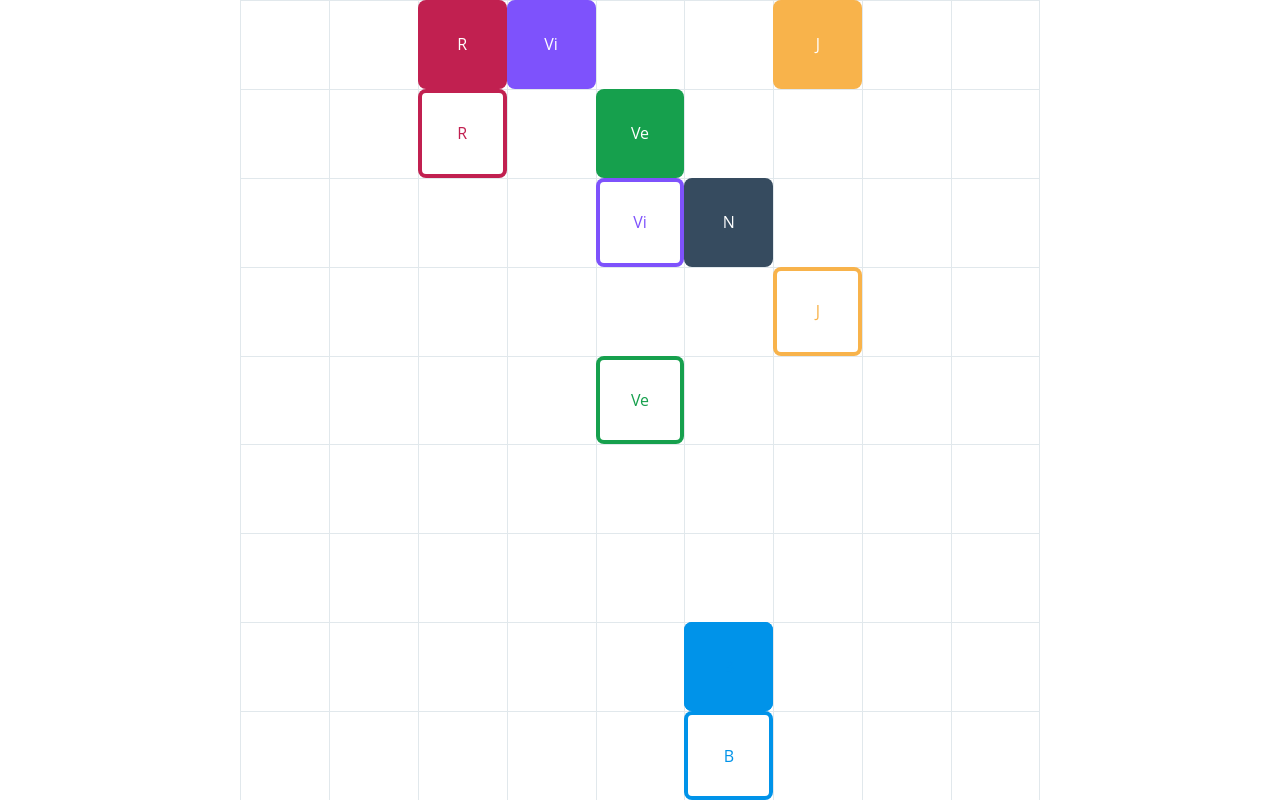
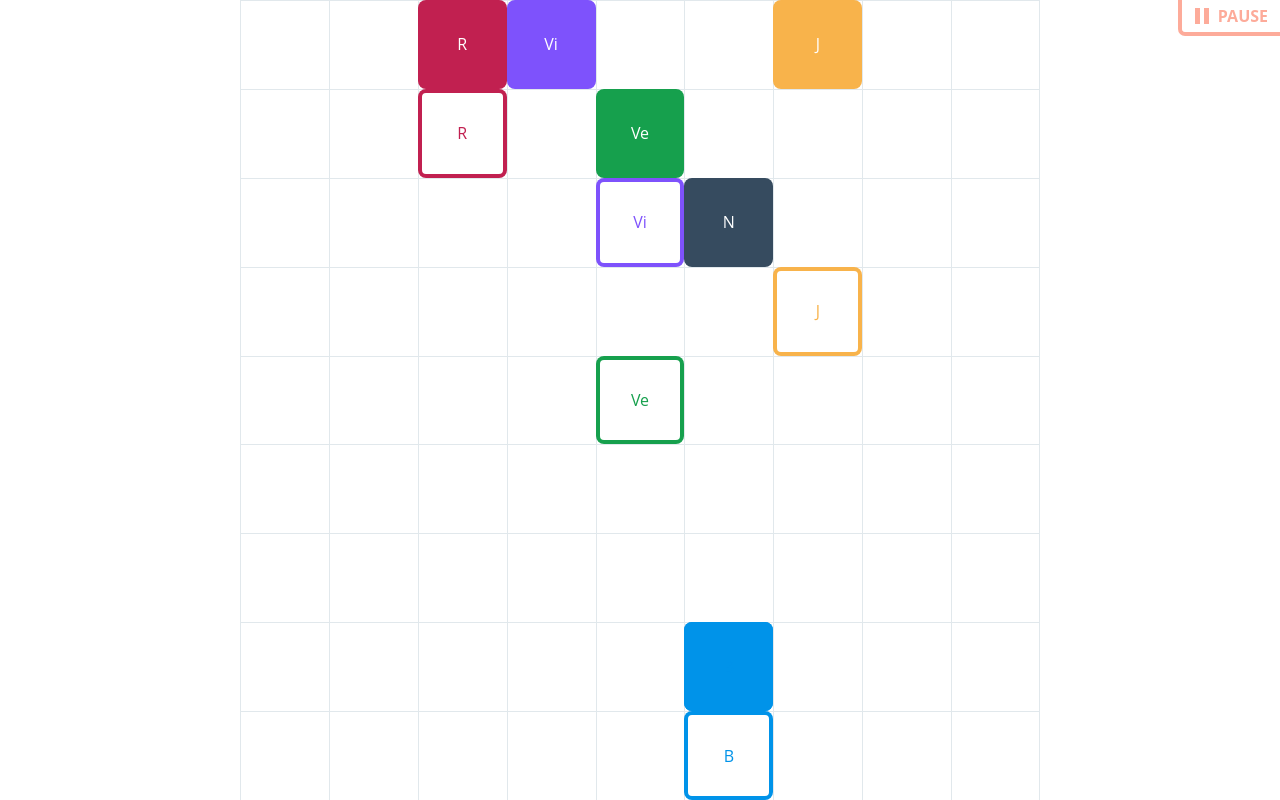
Before and after one commit to Kiclos/filles-du-numerique, a Vue app: page / in a window 1280 px wide. Built offline with nearby package versions, Linux system fonts and the light colour scheme.

Commit message:
feat[wip]: pause screen

```diff
--- /dev/null
+++ b/src/assets/scss/_game-ui.scss
@@ -0,0 +1,71 @@
+.dt-pause {
+
+  &__button {
+    display: flex;
+    align-items: center;
+    justify-content: center;
+    position: absolute;
+    top: 0;
+    right: 0;
+    padding: .5rem .75rem;
+    border-top: none;
+    border-right: none;
+    border-left: 4px solid $orange;
+    border-bottom: 4px solid $orange;
+    border-bottom-left-radius: 7px;
+    background: none;
+    line-height: 1rem;
+    font-size: 1rem;
+    color: $orange;
+    font-weight: bold;
+    text-transform: uppercase;
+    cursor: pointer;
+    transition: .3s;
+
+    &:hover {
+      background-color: $orange;
+      color: $white;
+
+      .dt-pause__icon span {
+        background-color: $white;
+      }
+    }
+
+    &.-opened .dt-pause__icon {
+      span {
+        width: 3px;
+
+        &:first-child {
+          margin-right: 0;
+          transform: rotateZ(-45deg) translateX(75%);
+        }
+
+        &:last-child {
+          transform: rotateZ(45deg) translateX(-75%);
+        }
+      }
+    }
+  }
+
+  &__icon {
+    position: relative;
+    display: flex;
+    justify-content: center;
+    align-items: center;
+    height: 1rem;
+    width: 1rem;
+    margin-right: .5rem;
+
+    span {
+      height: 100%;
+      width: 5px;
+      background-color: $orange;
+      transition: .3s;
+
+      &:first-of-type {
+        margin-right: .25rem;
+      }
+    }
+  }
+
+}
--- a/src/assets/scss/main.scss
+++ b/src/assets/scss/main.scss
@@ -18,6 +18,7 @@
 
 // ui
 @import "ui-islands";
+@import "game-ui";
 
 // views
 @import "number-link";
--- a/src/components/Games/NumberLink.vue
+++ b/src/components/Games/NumberLink.vue
@@ -1,5 +1,6 @@
 <template>
   <div class="dt-number-link__content">
+    <PauseMenu/>
     <div class="dt-number-link">
       <div class="dt-number-link__row" v-for="(row, i) in game.rows" :key="'row' + i">
         <div v-for="(c, j) in row.cases" :key="'case' + j"
@@ -14,9 +15,11 @@
 
 <script lang="ts">
 import { defineComponent, onMounted, reactive } from 'vue';
+import PauseMenu from '@/components/GamesUI/PauseMenu/PauseMenu.vue';
 
 export default defineComponent({
   name: 'NumberLink',
+  components: { PauseMenu },
   events: { endGame: () => null },
   setup(_, { emit }) {
     // eslint-disable-next-line no-shadow
--- /dev/null
+++ b/src/components/GamesUI/PauseMenu/PauseMenu.vue
@@ -0,0 +1,30 @@
+<template>
+  <button class="dt-pause__button" :class="{ '-opened': isOpened }" @click="isOpened = !isOpened">
+    <span class="dt-pause__icon">
+      <span></span>
+      <span></span>
+    </span>
+    {{ isOpened ? 'Fermer' : 'Pause' }}
+  </button>
+  <div class="dt-pause__container" v-if="isOpened">
+    <p>Reprendre</p>
+    <p>Passer</p>
+    <p>Quitter</p>
+  </div>
+</template>
+
+<script lang="ts">
+/* eslint-disable object-curly-newline */
+import { defineComponent, ref } from 'vue';
+
+export default defineComponent({
+  name: 'PauseMenu',
+  setup() {
+    const isOpened = ref<boolean>(false);
+
+    return {
+      isOpened,
+    };
+  },
+});
+</script>
```
